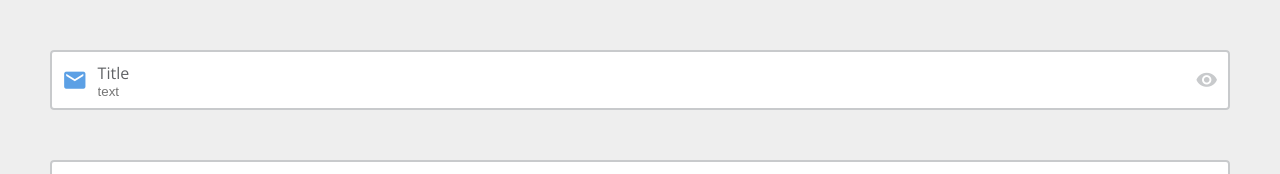
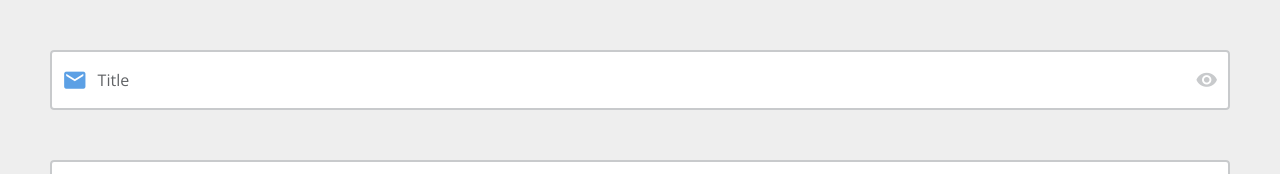
Before and after one commit to olverica/form, a Nuxt app: page / in a window 1280 px wide. Shown: the top 174 px of the page. Built offline with nearby package versions, Linux system fonts and the light colour scheme.

Commit message:
Minor fix

```diff
--- a/components/olverica/input/Entry.vue
+++ b/components/olverica/input/Entry.vue
@@ -1,7 +1,7 @@
 <template>
   <input
     ref="input"
-    class="ol-input__field"
+    class="ol-field__input"
 
     v-model="entry"
     :placeholder="placeholder"
```
